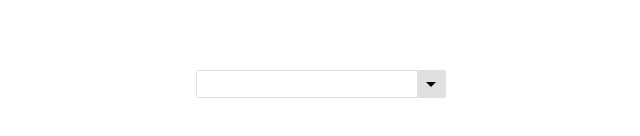
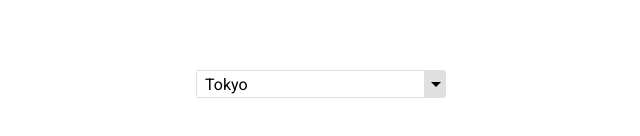
Before and after one commit to GavrilF/GDropdown, an Angular app: page / in a window 1280 px wide. Shown: the part 316-452 px from the top of the page, without its empty margins (319-959 px from the left). Built offline with nearby package versions, Linux system fonts and the light colour scheme.

Commit message:
Revert "Make dropdown compatible with Forms"
This reverts commit e835ec1b9caf369fc02d4f51fb09d6468743e066.

```diff
--- a/src/app/core/components/dropdown/dropdown.component.html
+++ b/src/app/core/components/dropdown/dropdown.component.html
@@ -9,7 +9,7 @@
     (click)="toggleOpen()"
     >
     <app-input-field
-    [ngModel]="value"
+    [ngModel]="inputValue"
     (ngModelChange)="onInputChange($event)"
     ></app-input-field>
     <div class="dropdown-icon">
@@ -18,5 +18,5 @@
 </div>
 
 <ng-template #dropdownTemplate>
-    <app-options-list [selected]="value" [focused]="highlightedOption" [options]="filteredOptions" (optionChange)="onSelectionClicked($event)"></app-options-list>
+    <app-options-list [selected]="selectedOption" [focused]="highlightedOption" [options]="filteredOptions" (optionChange)="onSelectionClicked($event)"></app-options-list>
 </ng-template>
--- a/src/app/core/components/dropdown/dropdown.component.ts
+++ b/src/app/core/components/dropdown/dropdown.component.ts
@@ -1,5 +1,4 @@
-import { ChangeDetectionStrategy, ChangeDetectorRef, Component, EventEmitter, forwardRef, HostListener, Input, OnInit, Output } from '@angular/core';
-import { ControlValueAccessor, NG_VALUE_ACCESSOR } from '@angular/forms';
+import { ChangeDetectionStrategy, ChangeDetectorRef, Component, EventEmitter, HostListener, Input, OnInit, Output } from '@angular/core';
 
 export enum KEYBOARD_KEY {
   ArrowDown = 'ArrowDown',
@@ -10,16 +9,9 @@ export enum KEYBOARD_KEY {
   selector: 'app-dropdown',
   templateUrl: './dropdown.component.html',
   styleUrls: ['./dropdown.component.scss'],
-  changeDetection: ChangeDetectionStrategy.OnPush,
-  providers: [
-    {
-      provide: NG_VALUE_ACCESSOR,
-      useExisting: forwardRef(() => DropdownComponent),
-      multi: true
-    }
-  ]
+  changeDetection: ChangeDetectionStrategy.OnPush
 })
-export class DropdownComponent implements OnInit, ControlValueAccessor {
+export class DropdownComponent implements OnInit {
 
   /**
    * @param option pass as a string the current selected option
@@ -140,11 +132,6 @@ export class DropdownComponent implements OnInit, ControlValueAccessor {
       }
     };
 
-  private onChange: (value: string) => void = () => {};
-  private onTouched  = () => {};
-  disabled: boolean = false;
-  _value: string = '';
-
   constructor(private readonly changeDetectorRef: ChangeDetectorRef) {
   }
 
@@ -184,7 +171,7 @@ export class DropdownComponent implements OnInit, ControlValueAccessor {
    * @param option option to emit
    */
   broadcastSelectionChange(option: string){
-    this.writeValue(option);
+    this.selectionChange.emit(option);
   }
 
   /**
@@ -254,36 +241,4 @@ export class DropdownComponent implements OnInit, ControlValueAccessor {
     }
   }
 
-    get value() {
-      return this._value;
-    }
-    set value(v: any) {
-      this._value = v;
-      this.onChange(v);
-    }
-
-  //Coming from ControlValueAccesor
-  writeValue(value: string): void {
-    if(value !== this._value){
-      this._value = value;
-    }
-    this.changeDetectorRef.detectChanges();
-  }
-
-  //Coming from ControlValueAccesor
-  registerOnChange(fn: any): void {
-    this.onChange = fn;
-  }
-
-  //Coming from ControlValueAccesor
-  registerOnTouched(fn: any): void {
-    this.onTouched = fn;
-  }
-
-  //Coming from ControlValueAccesor
-  setDisabledState(isDisabled: boolean): void {
-    this.disabled = isDisabled;
-  }
-
-
 }
--- a/src/app/examples/dropdown-example/dropdown-example.component.html
+++ b/src/app/examples/dropdown-example/dropdown-example.component.html
@@ -1,8 +1,6 @@
-<div [formGroup]="form">
-    <app-dropdown
-    formControlName="town"
-    [options]="sortedTowns"
-    [shownCount]="10"
-    (addOption)="onAddOption($event)"
-    (selectionChange)="onSelect($event)"></app-dropdown>
-</div>
+<app-dropdown
+[options]="sortedTowns"
+[selectedOption]="currentlySelected"
+[shownCount]="10"
+(addOption)="onAddOption($event)"
+(selectionChange)="onSelect($event)"></app-dropdown>
--- a/src/app/examples/dropdown-example/dropdown-example.component.ts
+++ b/src/app/examples/dropdown-example/dropdown-example.component.ts
@@ -1,5 +1,4 @@
 import { ChangeDetectionStrategy, ChangeDetectorRef, Component, OnInit } from '@angular/core';
-import { FormBuilder, FormGroup } from '@angular/forms';
 
 @Component({
   selector: 'app-dropdown-example',
@@ -8,21 +7,17 @@ import { FormBuilder, FormGroup } from '@angular/forms';
   changeDetection: ChangeDetectionStrategy.OnPush
 })
 export class DropdownExampleComponent implements OnInit {
+
+  constructor(private readonly changeDetectorRef: ChangeDetectorRef) { }
+
   public towns: string[] = ['Sofia', 'New York', 'London', 'Paris', 'Dubai', 'Bangkok', 'Singapore', 'Seoul', 'Shanghai', 'Tokyo'];
   public currentlySelected = 'Tokyo';
-  public form: FormGroup;
 
   /**
    * Because the dropdown is working only with string[] for now, and dont have comparatorFuntion to do the sorting, Im going ot to the ordering here
    * Therefore dropdown shouldn't be responsible for the ordering, only for the count of showing options
    */
   public sortedTowns: string[];
-
-  constructor(private readonly changeDetectorRef: ChangeDetectorRef, private readonly fb: FormBuilder) {
-    this.form = fb.group({
-      town: ['']
-    })
-   }
 
   ngOnInit(): void {
     this.sortedTowns = [...this.towns];
@@ -46,7 +41,7 @@ export class DropdownExampleComponent implements OnInit {
     this.towns = [...this.towns, newOption];
     // Check sortedTowns comment
     this.sortedTowns = [...this.towns];
-    this.form.controls['town'].setValue(newOption)
+    this.currentlySelected = newOption;
   }
 
 }
--- a/src/app/examples/examples.module.ts
+++ b/src/app/examples/examples.module.ts
@@ -2,7 +2,6 @@ import { NgModule } from '@angular/core';
 import { CommonModule } from '@angular/common';
 import { DropdownExampleComponent } from './dropdown-example/dropdown-example.component';
 import { CoreModule } from '../core/core.module';
-import { FormsModule, ReactiveFormsModule } from '@angular/forms';
 
 
 
@@ -10,9 +9,7 @@ import { FormsModule, ReactiveFormsModule } from '@angular/forms';
   declarations: [DropdownExampleComponent],
   imports: [
     CommonModule,
-    CoreModule,
-    ReactiveFormsModule,
-    FormsModule
+    CoreModule
   ],
   exports: [
     DropdownExampleComponent
```
